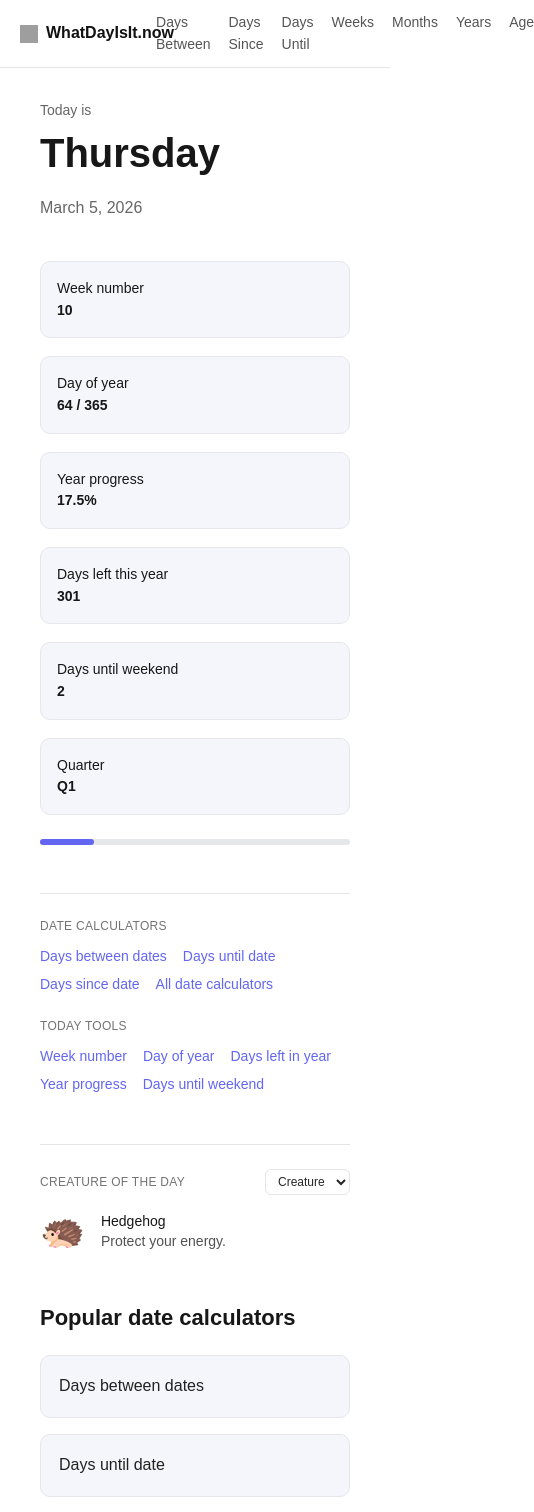
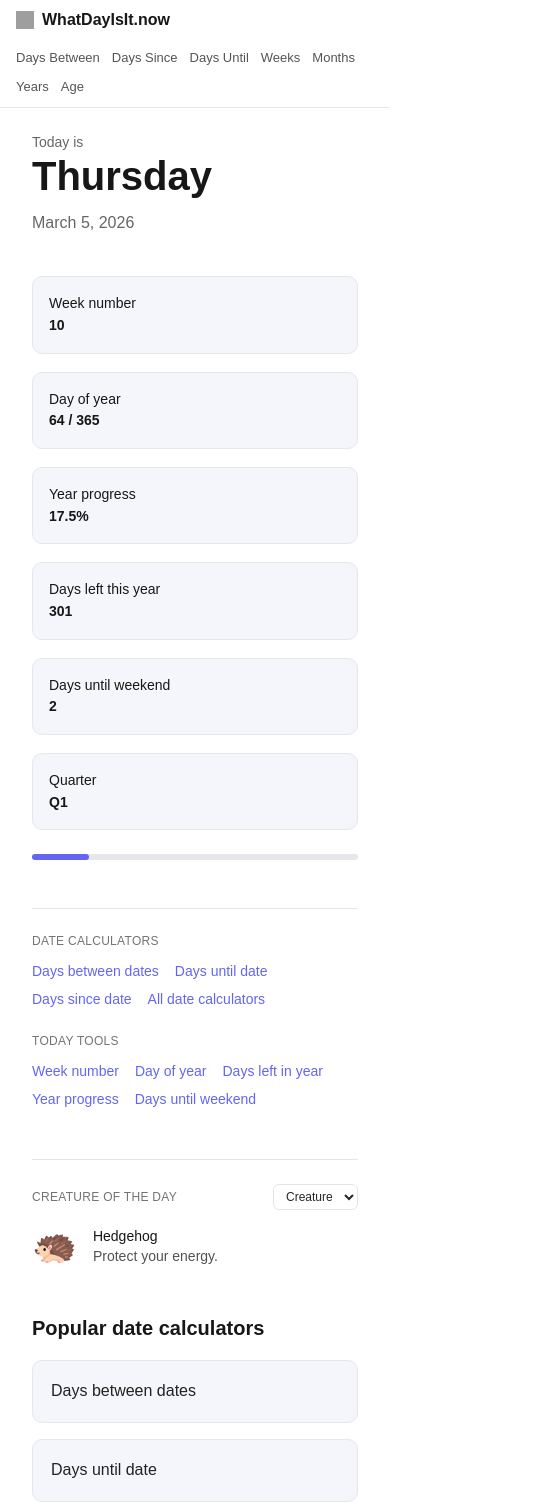
Before and after one commit to bosmeel/whatdayisit-now, a Next.js app: page / in a window 390 px wide. Shown: the top 1512 px of the page, 534 px wide, since content can reach past the window. Built offline with nearby package versions, Linux system fonts and the light colour scheme; grey boxes are pictures that could not be loaded.

Commit message:
UI: mobile header and navigation stabilization

```diff
--- a/app/globals.css
+++ b/app/globals.css
@@ -4,233 +4,307 @@
    Base colors
 ================================ */
 
-:root{
---background:#ffffff;
---foreground:#171717;
---accent:#6366f1;
---card:#f5f6fb;
---border:#e5e7eb;
+:root {
+  --background: #ffffff;
+  --foreground: #171717;
+  --accent: #6366f1;
+  --card: #f5f6fb;
+  --border: #e5e7eb;
 }
 
 /* Dark mode (optioneel) */
 
-@media (prefers-color-scheme: dark){
-:root{
---background:#0a0a0a;
---foreground:#ededed;
---card:#111214;
---border:#2a2a2a;
-}
+@media (prefers-color-scheme: dark) {
+  :root {
+    --background: #0a0a0a;
+    --foreground: #ededed;
+    --card: #111214;
+    --border: #2a2a2a;
+  }
 }
 
 /* ===============================
    Global layout
 ================================ */
 
-body{
-background:var(--background);
-color:var(--foreground);
-font-family:Arial, Helvetica, sans-serif;
-line-height:1.55;
+* {
+  box-sizing: border-box;
 }
 
-.container{
-max-width:1100px;
-margin:0 auto;
-padding:0 20px;
+html {
+  overflow-x: hidden;
+}
+
+body {
+  margin: 0;
+  background: var(--background);
+  color: var(--foreground);
+  font-family: Arial, Helvetica, sans-serif;
+  line-height: 1.55;
+  overflow-x: hidden;
+}
+
+img {
+  max-width: 100%;
+  height: auto;
+}
+
+.container {
+  max-width: 1100px;
+  margin: 0 auto;
+  padding: 0 20px;
 }
 
 /* ===============================
    Header
 ================================ */
 
-.site-header{
-border-bottom:1px solid var(--border);
-padding:12px 0;
-background:white;
-
-position:sticky;
-top:0;
-z-index:50;
+.site-header {
+  border-bottom: 1px solid var(--border);
+  padding: 12px 0;
+  background: var(--background);
+  position: sticky;
+  top: 0;
+  z-index: 50;
 }
 
-.header-inner{
-display:flex;
-align-items:center;
-justify-content:space-between;
+.header-inner {
+  display: flex;
+  flex-direction: column;
+  align-items: stretch;
+  gap: 12px;
 }
 
 /* Logo */
 
-.logo-link{
-display:flex;
-align-items:center;
-gap:8px;
-text-decoration:none;
-color:#111;
-font-weight:700;
-font-size:16px;
+.logo-link {
+  display: inline-flex;
+  align-items: center;
+  gap: 8px;
+  text-decoration: none;
+  color: var(--foreground);
+  font-weight: 700;
+  font-size: 16px;
+  line-height: 1.2;
 }
 
-.logo-icon{
-width:18px;
-height:18px;
+.logo-icon {
+  width: 18px;
+  height: 18px;
+  flex: 0 0 auto;
 }
 
 /* ===============================
    Navigation
 ================================ */
 
-.main-nav{
-display:flex;
-gap:18px;
-font-size:14px;
+.main-nav {
+  display: flex;
+  flex-wrap: wrap;
+  gap: 10px 14px;
+  font-size: 14px;
 }
 
-.main-nav a{
-text-decoration:none;
-color:#555;
+.main-nav a {
+  text-decoration: none;
+  color: #555;
+  white-space: nowrap;
 }
 
-.main-nav a:hover{
-color:var(--accent);
+.main-nav a:hover {
+  color: var(--accent);
 }
 
 /* ===============================
    Links
 ================================ */
 
-a{
-color:var(--accent);
-text-decoration:none;
+a {
+  color: var(--accent);
+  text-decoration: none;
 }
 
-a:hover{
-opacity:.85;
+a:hover {
+  opacity: 0.85;
 }
 
 /* ===============================
    Main content
 ================================ */
 
-.main-content{
-padding-top:32px;
-padding-bottom:60px;
+.main-content {
+  padding-top: 32px;
+  padding-bottom: 60px;
 }
 
 /* ===============================
    Footer
 ================================ */
 
-.site-footer{
-border-top:1px solid var(--border);
-padding:20px 0;
-margin-top:60px;
-font-size:14px;
-color:#666;
+.site-footer {
+  border-top: 1px solid var(--border);
+  padding: 20px 0;
+  margin-top: 60px;
+  font-size: 14px;
+  color: #666;
 }
 
-.footer-inner{
-display:flex;
-gap:20px;
-justify-content:center;
+.footer-inner {
+  display: flex;
+  flex-wrap: wrap;
+  gap: 12px 20px;
+  justify-content: center;
 }
 
 /* ===============================
    Tool grid (dashboard tools)
 ================================ */
 
-.tool-grid{
-display:grid;
-grid-template-columns:repeat(auto-fit,minmax(220px,1fr));
-gap:16px;
-margin-top:20px;
+.tool-grid {
+  display: grid;
+  grid-template-columns: repeat(auto-fit, minmax(220px, 1fr));
+  gap: 16px;
+  margin-top: 20px;
 }
 
-.tool-card{
-display:block;
-padding:18px;
-border:1px solid var(--border);
-border-radius:10px;
-background:var(--card);
-text-decoration:none;
-color:#222;
-font-weight:500;
-transition:all .15s ease;
+.tool-card {
+  display: block;
+  padding: 18px;
+  border: 1px solid var(--border);
+  border-radius: 10px;
+  background: var(--card);
+  text-decoration: none;
+  color: #222;
+  font-weight: 500;
+  transition: all 0.15s ease;
 }
 
-.tool-card:hover{
-border-color:#c7c9d1;
-box-shadow:0 4px 10px rgba(0,0,0,0.05);
-transform:translateY(-2px);
+.tool-card:hover {
+  border-color: #c7c9d1;
+  box-shadow: 0 4px 10px rgba(0, 0, 0, 0.05);
+  transform: translateY(-2px);
 }
 
 /* ===============================
    Today dashboard cards
 ================================ */
 
-.today-grid{
-display:grid;
-grid-template-columns:repeat(auto-fit,minmax(160px,1fr));
-gap:18px;
-margin-top:24px;
+.today-grid {
+  display: grid;
+  grid-template-columns: repeat(auto-fit, minmax(160px, 1fr));
+  gap: 18px;
+  margin-top: 24px;
 }
 
-.today-card{
-background:var(--card);
-border:1px solid var(--border);
-border-radius:10px;
-padding:16px;
-font-size:14px;
+.today-card {
+  background: var(--card);
+  border: 1px solid var(--border);
+  border-radius: 10px;
+  padding: 16px;
+  font-size: 14px;
 }
 
 /* ===============================
    Calculator inputs
 ================================ */
 
-.date-input{
-padding:8px 10px;
-border:1px solid var(--border);
-border-radius:6px;
-font-size:14px;
-background:white;
+.date-input {
+  width: 100%;
+  max-width: 100%;
+  padding: 8px 10px;
+  border: 1px solid var(--border);
+  border-radius: 6px;
+  font-size: 16px;
+  background: white;
 }
 
-.date-input:focus{
-outline:none;
-border-color:var(--accent);
-box-shadow:0 0 0 2px rgba(99,102,241,0.15);
+.date-input:focus {
+  outline: none;
+  border-color: var(--accent);
+  box-shadow: 0 0 0 2px rgba(99, 102, 241, 0.15);
 }
 
 /* Calculator buttons */
 
-button{
-padding:7px 12px;
-border-radius:6px;
-border:1px solid var(--border);
-background:#fff;
-font-size:14px;
-cursor:pointer;
+button {
+  padding: 7px 12px;
+  border-radius: 6px;
+  border: 1px solid var(--border);
+  background: #fff;
+  font-size: 14px;
+  cursor: pointer;
 }
 
-button:hover{
-border-color:#c7c9d1;
-background:#fafafa;
+button:hover {
+  border-color: #c7c9d1;
+  background: #fafafa;
 }
 
 /* ===============================
    Headings
 ================================ */
 
-h1{
-font-size:36px;
-font-weight:800;
-margin-bottom:12px;
+h1 {
+  font-size: 36px;
+  font-weight: 800;
+  margin-bottom: 12px;
+  line-height: 1.15;
 }
 
-h2{
-font-size:22px;
-font-weight:700;
-margin-top:32px;
-margin-bottom:10px;
+h2 {
+  font-size: 22px;
+  font-weight: 700;
+  margin-top: 32px;
+  margin-bottom: 10px;
+  line-height: 1.2;
 }
+
+/* ===============================
+   Responsive
+================================ */
+
+@media (min-width: 900px) {
+  .header-inner {
+    flex-direction: row;
+    align-items: center;
+    justify-content: space-between;
+    gap: 24px;
+  }
+
+  .main-nav {
+    justify-content: flex-end;
+  }
+}
+
+@media (max-width: 640px) {
+  .container {
+    padding: 0 16px;
+  }
+
+  .site-header {
+    padding: 10px 0;
+  }
+
+  .main-content {
+    padding-top: 24px;
+    padding-bottom: 48px;
+  }
+
+  .main-nav {
+    gap: 8px 12px;
+    font-size: 13px;
+  }
+
+  h1 {
+    font-size: 30px;
+  }
+
+  h2 {
+    font-size: 20px;
+  }
+
+  .tool-grid,
+  .today-grid {
+    grid-template-columns: 1fr;
+  }
+}
```
